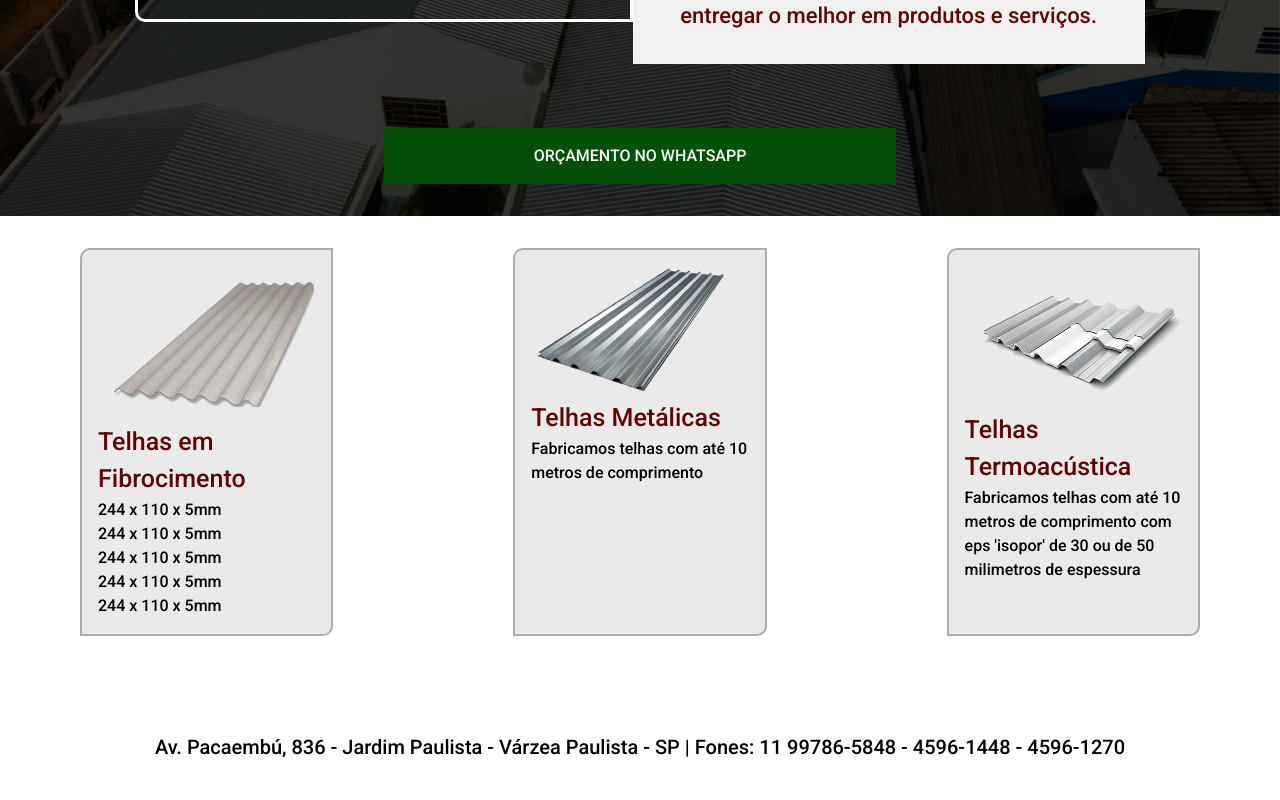
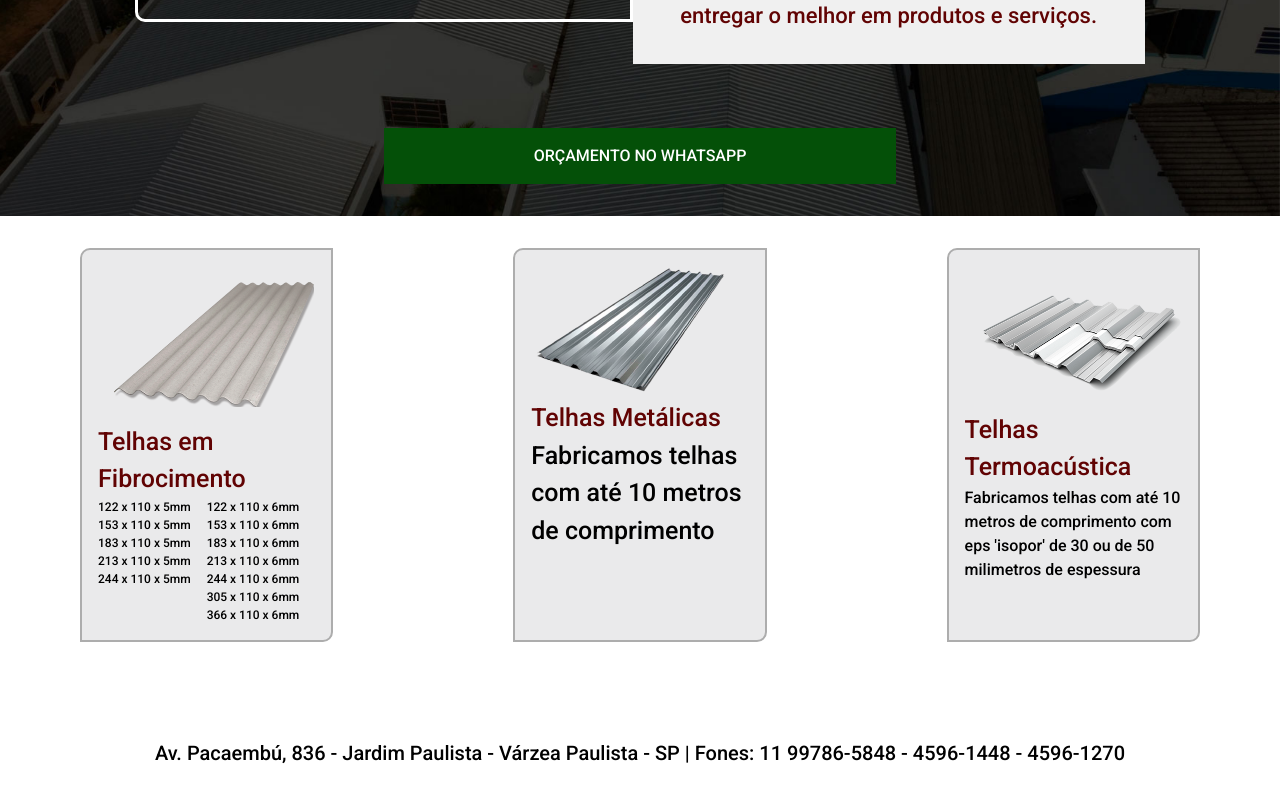
Before and after one commit to silvioVenton/nossaCalha, a Next.js app: page / in a window 1280 px wide. Shown: the part 452-1252 px from the top of the page. Built offline with nearby package versions, Linux system fonts and the light colour scheme.

Commit message:
adicao do tag manager

```diff
--- a/src/app/globals.css
+++ b/src/app/globals.css
@@ -127,10 +127,20 @@
   color: #610303;
   font-size: 25px;
 }
+.descricaoTelha h3{
+  font-size: 25px;
+}
 
-.telha h2{
-  color: #610303;
-  font-size: 40px;
+
+.tabelaTelhas{
+  display: flex;
+
+}
+.tabelaTelhas ul{
+  margin-right: 1rem;
+}
+.tabelaTelhas li{
+  font-size: 12px;
 }
 .imgFibro{
 
--- a/src/app/layout.tsx
+++ b/src/app/layout.tsx
@@ -3,6 +3,7 @@ import { Roboto } from "next/font/google";
 import "./globals.css";
 import Link from "next/link";
 import Image from "next/image";
+import { GoogleTagManager } from "@next/third-parties/google";
 
 
 const inter = Roboto({ weight: ['500'],
@@ -20,7 +21,8 @@ export default function RootLayout({
   children: React.ReactNode;
 }>) {
   return (
-    <html lang="en">
+    <html lang="pt">
+      <GoogleTagManager gtmId="GTM-MPC2WLH" />
       <body className={inter.className}>
         <div style={{zIndex:"-1", position:"fixed", width:"100vw", height:"100vh"}}>
             <Image
--- a/src/app/page.tsx
+++ b/src/app/page.tsx
@@ -44,13 +44,24 @@ export default function Home() {
                   className="imgFibro"
                 />
                 <h1>Telhas em Fibrocimento</h1>
-                <ul>
-                  <li>244 x 110 x 5mm</li>
-                  <li>244 x 110 x 5mm</li>
-                  <li>244 x 110 x 5mm</li>
-                  <li>244 x 110 x 5mm</li>
-                  <li>244 x 110 x 5mm</li>
-                </ul>
+                <div className="tabelaTelhas">
+                    <ul>
+                      <li>122 x 110 x 5mm</li>
+                      <li>153 x 110 x 5mm</li>
+                      <li>183 x 110 x 5mm</li>
+                      <li>213 x 110 x 5mm</li>
+                      <li>244 x 110 x 5mm</li>
+                    </ul>
+                    <ul>
+                      <li>122 x 110 x 6mm</li>
+                      <li>153 x 110 x 6mm</li>
+                      <li>183 x 110 x 6mm</li>
+                      <li>213 x 110 x 6mm</li>
+                      <li>244 x 110 x 6mm</li>
+                      <li>305 x 110 x 6mm</li>
+                      <li>366 x 110 x 6mm</li>
+                    </ul>
+                </div>
             </div>
 
 
@@ -63,7 +74,9 @@ export default function Home() {
                   className="imgMetal"
                 />
                 <h1>Telhas Metálicas</h1>
-                <h3>Fabricamos telhas com até 10 metros de comprimento</h3>
+                <div className="descricaoTelha">
+                    <h3>Fabricamos telhas com até 10 metros de comprimento</h3>
+                </div>
             </div>
 
 
```
Also changed, not shown: package.json (+5 -4 lines), public/planoUm.png (deleted), 1 other file (tests, documents, lock files or other folders).
